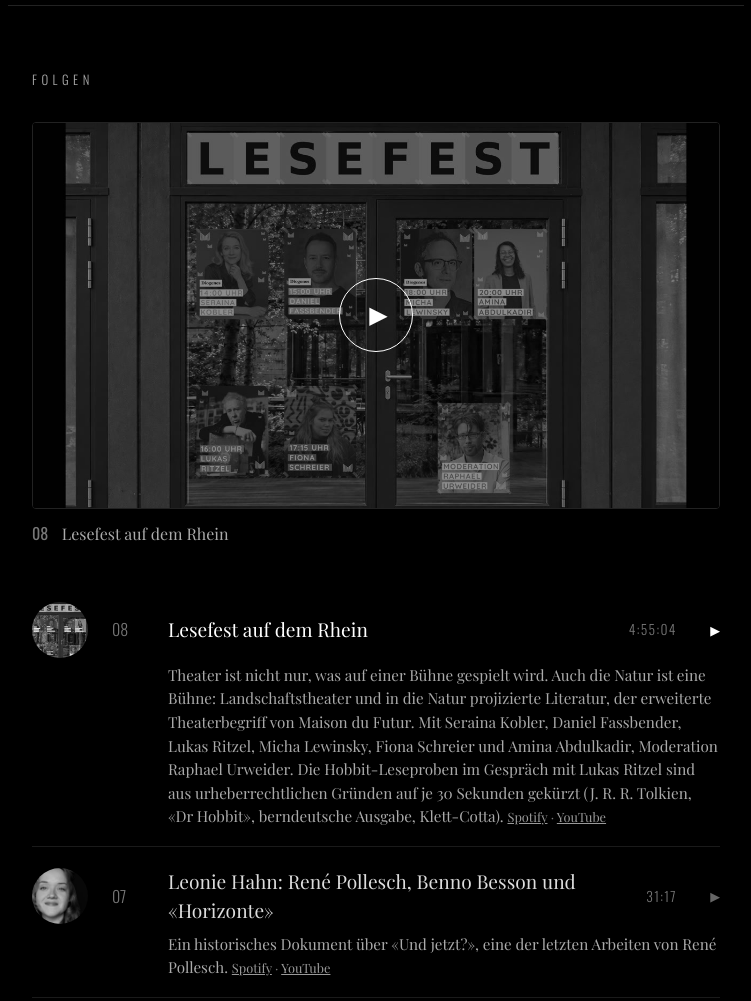
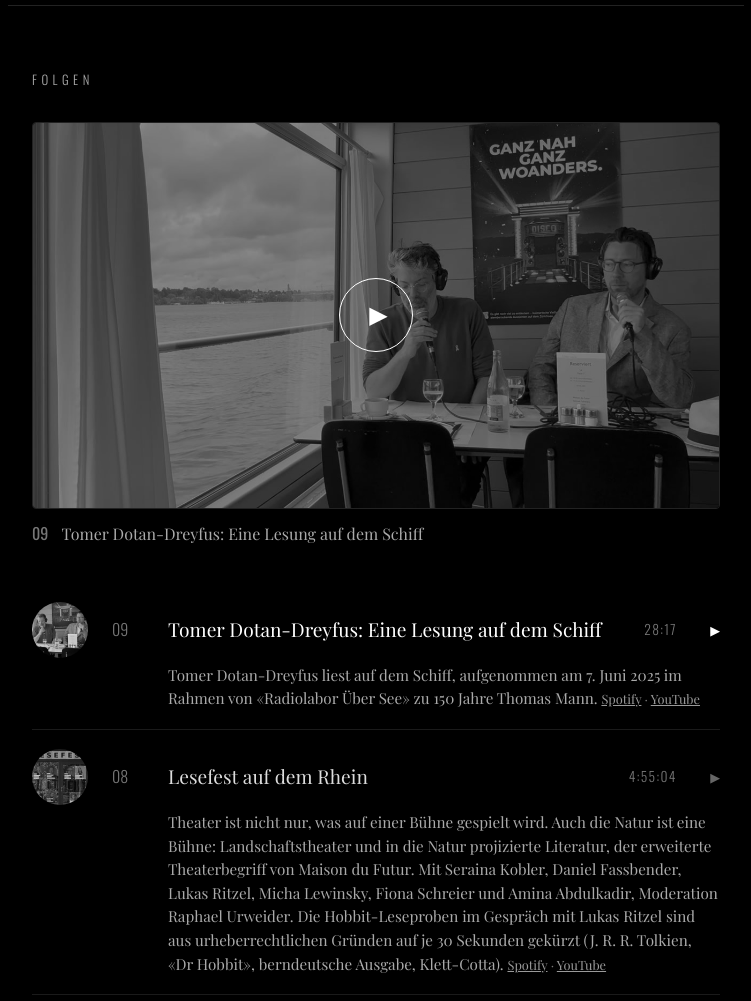
Before and after one commit to MaisonDuFutur/theaterpodcast, a plain HTML site: page index.html in a window 1280 px wide. Shown: the part 2200-3201 px from the top of the page, without its empty margins (264-1015 px from the left). Drawn offline with Linux system fonts and the light colour scheme.

Commit message:
Folge 09 Tomer Dotan-Dreyfus

```diff
--- a/index.html
+++ b/index.html
@@ -88,14 +88,20 @@ footer{text-align:center;padding:4rem 1.5rem 3rem;border-top:1px solid #222}
 <section id="folgen">
   <h2>Folgen</h2>
   <div class="player">
-    <div class="vid" id="spieler" data-yt="XVrRS5qUPqg">
-      <button class="fassade" type="button" aria-label="Folge abspielen"><img src="lesefest_tuer.jpg" alt=""><span class="gross">▶</span></button>
+    <div class="vid" id="spieler" data-yt="51oABqtlKZg">
+      <button class="fassade" type="button" aria-label="Folge abspielen"><img src="folge09_standbild.jpg" alt=""><span class="gross">▶</span></button>
     </div>
-    <p class="jetzt"><span class="nr" id="jnr">08</span> <span id="jt">Lesefest auf dem Rhein</span></p>
+    <p class="jetzt"><span class="nr" id="jnr">09</span> <span id="jt">Tomer Dotan-Dreyfus: Eine Lesung auf dem Schiff</span></p>
   </div>
   <ol class="liste">
     <li>
-      <button class="ep aktiv" type="button" data-yt="XVrRS5qUPqg" data-nr="08" data-t="Lesefest auf dem Rhein">
+      <button class="ep aktiv" type="button" data-yt="51oABqtlKZg" data-nr="09" data-t="Tomer Dotan-Dreyfus: Eine Lesung auf dem Schiff">
+        <img class="por" src="gast_dotan-dreyfus.jpg" alt="" loading="lazy"><span class="nr">09</span><span class="t">Tomer Dotan-Dreyfus: Eine Lesung auf dem Schiff</span><span class="d">28:17</span><span class="play" aria-hidden="true">▶</span>
+      </button>
+      <p class="sub">Tomer Dotan-Dreyfus liest auf dem Schiff, aufgenommen am 7. Juni 2025 im Rahmen von «Radiolabor Über See» zu 150 Jahre Thomas Mann. <span class="alt"><a href="https://open.spotify.com/show/3Q8hzeTfocaIE9uEmlnJqp" target="_blank" rel="noopener">Spotify</a> · <a href="https://www.youtube.com/watch?v=51oABqtlKZg&amp;list=PLIrSxZ_-Kmog" target="_blank" rel="noopener">YouTube</a></span></p>
+    </li>
+    <li>
+      <button class="ep" type="button" data-yt="XVrRS5qUPqg" data-nr="08" data-t="Lesefest auf dem Rhein">
         <img class="por" src="gast_lesefest.jpg" alt="" loading="lazy"><span class="nr">08</span><span class="t">Lesefest auf dem Rhein</span><span class="d">4:55:04</span><span class="play" aria-hidden="true">▶</span>
       </button>
       <p class="sub">Theater ist nicht nur, was auf einer Bühne gespielt wird. Auch die Natur ist eine Bühne: Landschaftstheater und in die Natur projizierte Literatur, der erweiterte Theaterbegriff von Maison du Futur. Mit Seraina Kobler, Daniel Fassbender, Lukas Ritzel, Micha Lewinsky, Fiona Schreier und Amina Abdulkadir, Moderation Raphael Urweider. Die Hobbit-Leseproben im Gespräch mit Lukas Ritzel sind aus urheberrechtlichen Gründen auf je 30 Sekunden gekürzt (J. R. R. Tolkien, «Dr Hobbit», berndeutsche Ausgabe, Klett-Cotta). <span class="alt"><a href="https://open.spotify.com/episode/5elMn5iJoAo7OmD5mZ0qG6" target="_blank" rel="noopener">Spotify</a> · <a href="https://www.youtube.com/watch?v=XVrRS5qUPqg&amp;list=PLIrSxZ_-Kmog" target="_blank" rel="noopener">YouTube</a></span></p>
```
Also changed, not shown: folge09_standbild.jpg (added), gast_dotan-dreyfus.jpg (added).
